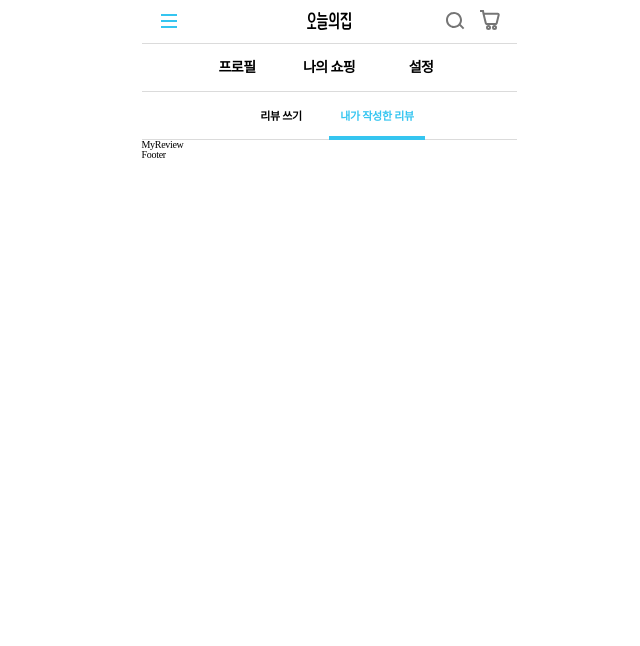
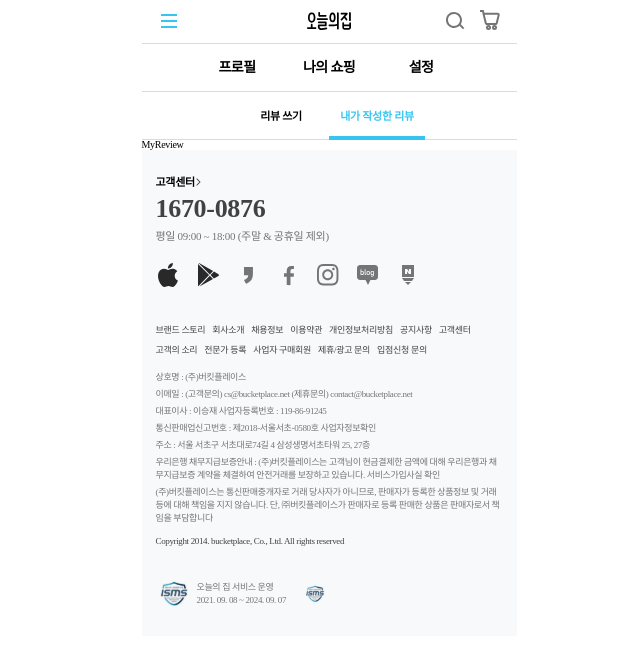
Before and after one commit to SOPT-CDSSeminar/frontend, a React (Create React App) app: page /mypage in a window 1280 px wide. Shown: the top 646 px of the page, without its empty margins (311-951 px from the left). Built offline with nearby package versions, Linux system fonts and the light colour scheme.

Commit message:
[feat] make up my page ui

```diff
--- a/src/components/MyPage/Footer.tsx
+++ b/src/components/MyPage/Footer.tsx
@@ -1,3 +1,166 @@
+/*
+마지막 편집자: 22-05-16 joohaem
+고민점:
+  - 가독성 wack
+  - 퍼블리싱 wack
+*/
+
+import styled from "styled-components";
+
+import {
+  IcApple,
+  IcArrow,
+  IcBlog,
+  IcDnv,
+  IcFacebook,
+  IcGoogleplay,
+  IcInstargram,
+  IcIsms,
+  IcKakaostory,
+  IcNaver,
+} from "../../asset/icon";
+import { companyInfos, textLinks } from "../../core/mypageFooterInfomations";
+
 export default function Footer() {
-  return <div>Footer</div>;
+  return (
+    <StFooter>
+      <StCustomSevice>
+        고객센터
+        <IcArrow />
+      </StCustomSevice>
+      <StCustomSeviceNumber>1670-0876</StCustomSeviceNumber>
+      <StOperatingHours>평일 09:00 ~ 18:00 (주말 &#38; 공휴일 제외)</StOperatingHours>
+      <StIconLinksWrapper>
+        <li>
+          <IcApple />
+        </li>
+        <li>
+          <IcGoogleplay />
+        </li>
+        <li>
+          <IcKakaostory />
+        </li>
+        <li>
+          <IcFacebook />
+        </li>
+        <li>
+          <IcInstargram />
+        </li>
+        <li>
+          <IcBlog />
+        </li>
+        <li>
+          <IcNaver />
+        </li>
+      </StIconLinksWrapper>
+      <StTextLinksWrapper>
+        {textLinks.map((textLink, index) => (
+          <li key={index}>{textLink}</li>
+        ))}
+      </StTextLinksWrapper>
+      <StCompanyInfosWrapper>
+        {companyInfos.map((companyInfo, index) => (
+          <li key={index}>{companyInfo}</li>
+        ))}
+      </StCompanyInfosWrapper>
+      <StCopyright>Copyright 2014. bucketplace, Co., Ltd. All rights reserved</StCopyright>
+      <StHistoryWrapper>
+        <StIcIsms />
+        <StIsmsHistoryText>
+          <p>오늘의 집 서비스 운영</p>
+          <p>2021. 09. 08 ~ 2024. 09. 07</p>
+        </StIsmsHistoryText>
+        <StIcDnv />
+      </StHistoryWrapper>
+    </StFooter>
+  );
 }
+
+const StFooter = styled.footer`
+  padding: 2.4rem 1.4rem;
+
+  background-color: ${({ theme }) => theme.colors.ohou_gray01};
+`;
+
+const StCustomSevice = styled.p`
+  ${({ theme }) => theme.fonts.ohou_h4};
+`;
+
+const StCustomSeviceNumber = styled.strong`
+  font-weight: 700;
+  font-size: 2.6rem;
+  line-height: 3.8rem;
+  color: ${({ theme }) => theme.colors.ohou_gray05};
+`;
+
+const StOperatingHours = styled.p`
+  ${({ theme }) => theme.fonts.ohou_b4};
+  color: ${({ theme }) => theme.colors.ohou_gray04};
+`;
+
+const StIconLinksWrapper = styled.ul`
+  display: flex;
+  gap: 1.6rem;
+
+  margin-top: 1.9rem;
+
+  & > li:hover {
+    cursor: pointer;
+  }
+`;
+
+const StTextLinksWrapper = styled.ul`
+  display: flex;
+  flex-wrap: wrap;
+  gap: 0.7rem;
+
+  margin-top: 3.5rem;
+
+  font-size: 0.9rem;
+  line-height: 1.3rem;
+  color: ${({ theme }) => theme.colors.ohou_gray05};
+
+  & > li:hover {
+    cursor: pointer;
+  }
+`;
+
+const StCompanyInfosWrapper = styled.ul`
+  margin-top: 1.4rem;
+
+  ${({ theme }) => theme.fonts.ohou_small};
+  color: ${({ theme }) => theme.colors.ohou_gray04};
+
+  & > li:not(:last-child) {
+    margin-bottom: 0.4rem;
+  }
+`;
+
+const StCopyright = styled.p`
+  margin-top: 1rem;
+
+  ${({ theme }) => theme.fonts.ohou_small};
+  color: ${({ theme }) => theme.colors.ohou_gray05};
+`;
+
+const StHistoryWrapper = styled.div`
+  height: 3.6rem;
+
+  display: flex;
+  align-items: center;
+
+  margin-top: 2.8rem;
+`;
+
+const StIcIsms = styled(IcIsms)`
+  margin-right: 0.5rem;
+`;
+
+const StIsmsHistoryText = styled.div`
+  ${({ theme }) => theme.fonts.ohou_small};
+  color: ${({ theme }) => theme.colors.ohou_gray04};
+`;
+
+const StIcDnv = styled(IcDnv)`
+  margin-left: 1.1rem;
+`;
--- /dev/null
+++ b/src/core/mypageFooterInfomations.ts
@@ -0,0 +1,24 @@
+export const textLinks: string[] = [
+  "브랜드 스토리",
+  "회사소개",
+  "채용정보",
+  "이용약관",
+  "개인정보처리방침",
+  "공지사항",
+  "고객센터",
+  "고객의 소리",
+  "전문가 등록",
+  "사업자 구매회원",
+  "제휴/광고 문의",
+  "입점신청 문의",
+];
+
+export const companyInfos: string[] = [
+  "상호명 : (주)버킷플레이스",
+  "이메일 : (고객문의) cs@bucketplace.net (제휴문의) contact@bucketplace.net",
+  "대표이사 : 이승재    사업자등록번호 : 119-86-91245",
+  "통신판매업신고번호 : 제2018-서울서초-0580호 사업자정보확인",
+  "주소 : 서울 서초구 서초대로74길 4 삼성생명서초타워 25, 27층",
+  "우리은행 채무지급보증안내 : (주)버킷플레이스는 고객님이 현금결제한 금액에 대해 우리은행과 채무지급보증 계약을 체결하여 안전거래를 보장하고 있습니다. 서비스가입사실 확인",
+  "(주)버킷플레이스는 통신판매중개자로 거래 당사자가 아니므로, 판매자가 등록한 상품정보 및 거래 등에 대해 책임을 지지 않습니다. 단, ㈜버킷플레이스가 판매자로 등록 판매한 상품은 판매자로서 책임을 부담합니다",
+];
```
